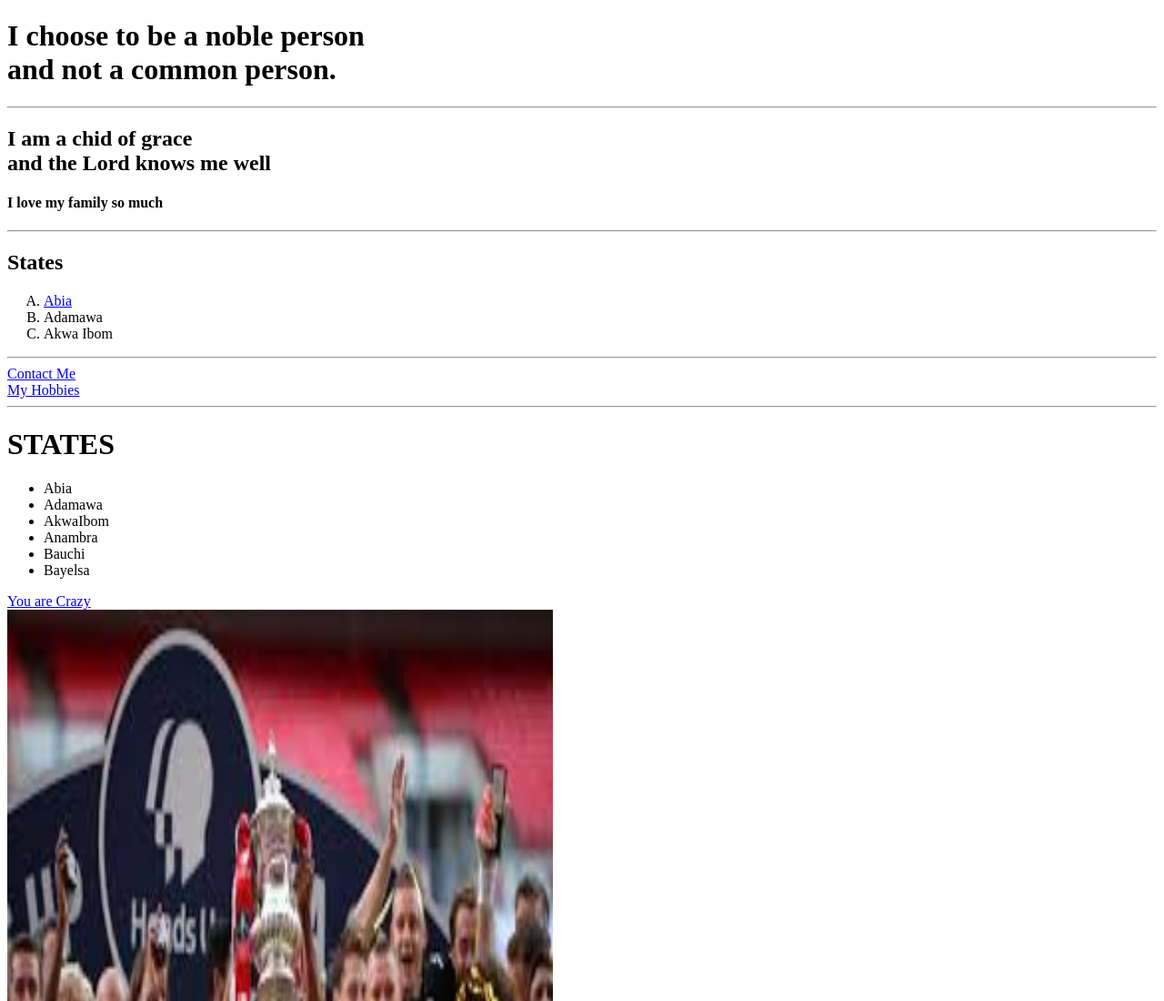
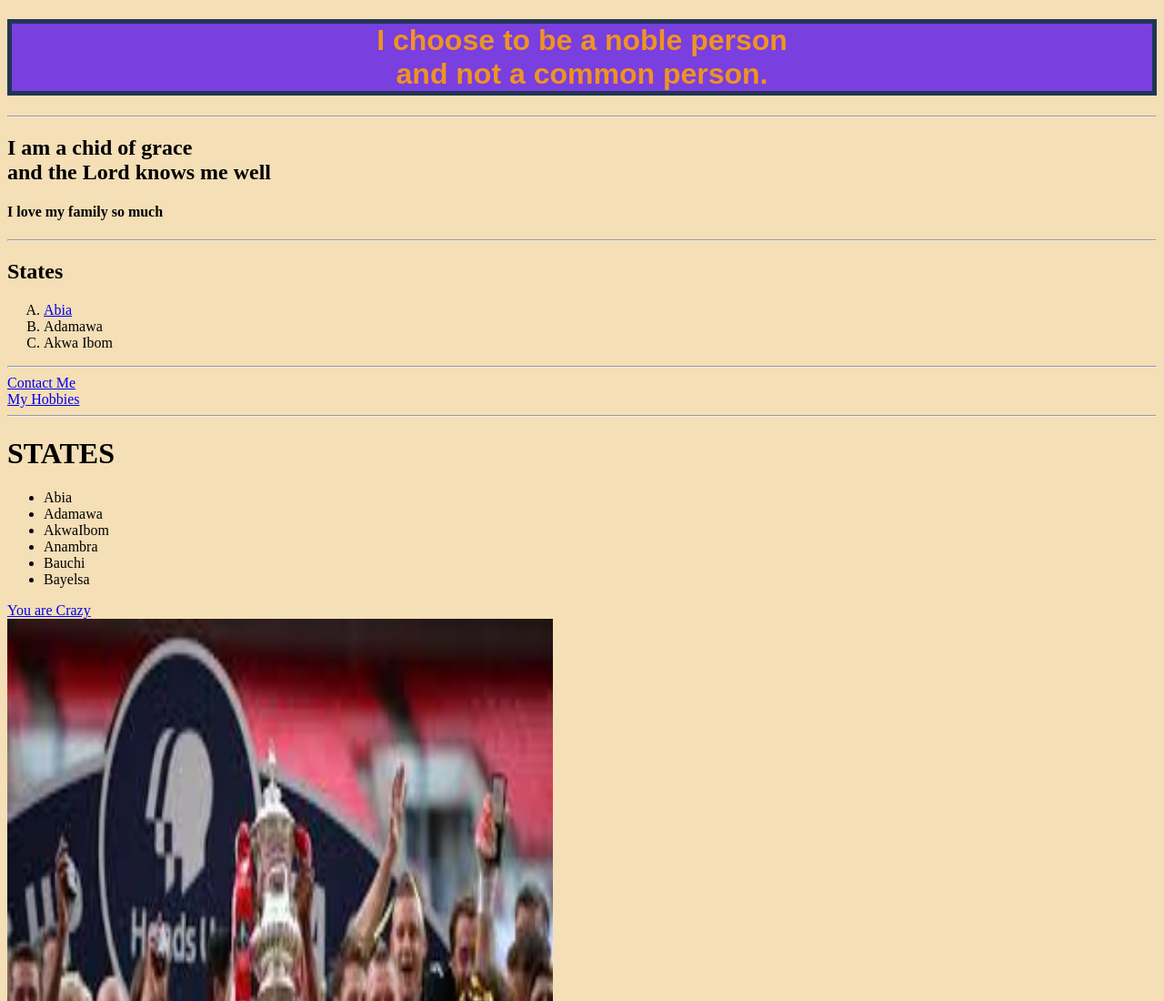
Before and after one commit to imhoesi/My-Profile, a plain HTML site: page index.html in a window 1280 px wide. Shown: the top 1100 px of the page at 91% size. Drawn offline with Linux system fonts and the light colour scheme.

Commit message:
Add files via upload

```diff
--- a/index.html
+++ b/index.html
@@ -1,10 +1,10 @@
 <!DOCTYPE html>
 <html>
 <head>
-    <title></title>
+    <title>My Profile</title>
 </head>
-<body>
-<h1>I choose to be a noble person <br>and not a common person. </h1>
+<body style="background-color: #F4DFB6;">
+<center><b><h1 style="color:#EE9322; font-family: sans-serif; background-color: #793FDF; border-width: 5px; border-color: #213555; border-style: solid;">I choose to be a noble person <br>and not a common person. </h1></b></center>
 <hr>
 <h2>I am a chid of grace <br>and the Lord knows me well</h2>
 <h4>I love my family so much</h4>
```
